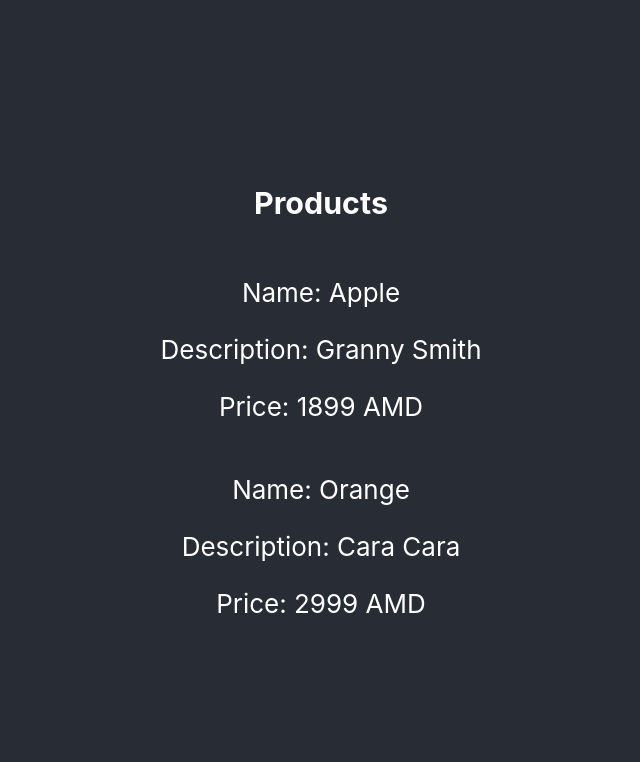
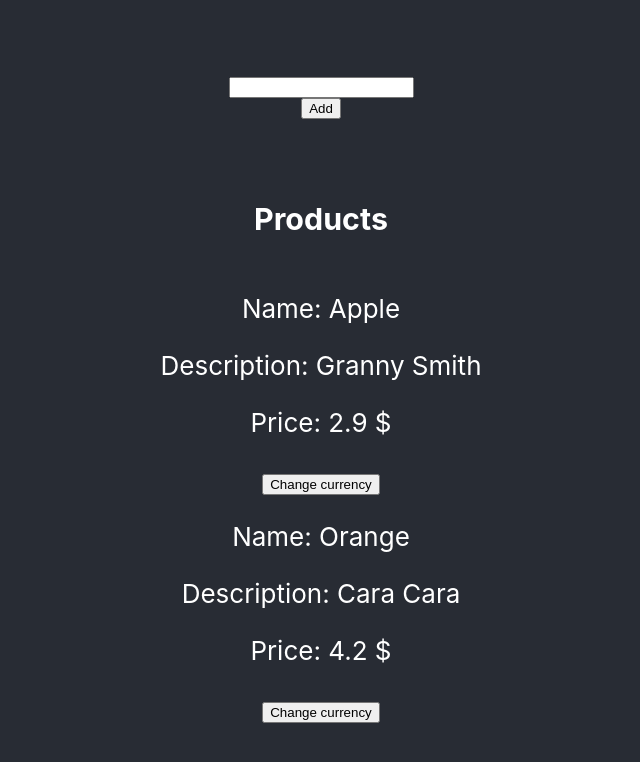
Before and after one commit to davobaghoyan/myFirstRact.js, a React (Create React App) app: page / in a window 1280 px wide. Shown: the top 762 px of the page, without its empty margins (319-959 px from the left). Built offline with nearby package versions, Linux system fonts and the light colour scheme.

Commit message:
Homework 6,7,8

```diff
--- a/src/App.js
+++ b/src/App.js
@@ -1,17 +1,20 @@
 import './App.css';
 import {Product} from './Product'
+import { ToDo } from './Homework_8/toDo';
+
 
 function App() {
   return (
     <div className="App">
       <header className="App-header">
+      <ToDo />
       <h3>Products</h3>
       <Product name = "Apple"
       descriptionText = "Granny Smith"
-      price = {1899}/>
+      amount = {2.9}/>
       <Product name = "Orange"
       descriptionText = "Cara Cara"
-      price = {2999}/>
+      amount = {4.2}/>
       </header>
     </div>
   );
--- /dev/null
+++ b/src/Homework_7/Price.js
@@ -0,0 +1,37 @@
+import React, {Component} from 'react';
+
+
+class Price extends Component{
+    constructor(props){
+super(props);
+this.state = {
+currency:  "$",
+amount : this.props.amount
+
+}
+    }
+
+handleCurrencyChange = () =>{
+    let nextCurrency = this.state.currency === "$"? "֏" : "$";
+    let nextAmount = nextCurrency === "$"?parseFloat(this.state.amount/522) : parseFloat(this.state.amount * 522);
+
+
+    this.setState({
+      currency: nextCurrency,
+      amount: nextAmount
+        }
+
+    )
+}
+
+    render(){
+        return(
+            <>
+            <p>Price: {this.state.amount} {this.state.currency}</p>
+            <button onClick = {this.handleCurrencyChange} >Change currency</button>
+            </>
+        )
+    }
+}
+
+export {Price};
--- /dev/null
+++ b/src/Homework_8/toDo.js
@@ -0,0 +1,37 @@
+import React, { Component } from "react";
+
+
+class ToDo extends Component{
+
+    state = {
+        inputValue: " ",
+        tasks: []
+    }
+handleChange = (event) => {
+this.setState({
+    inputValue: event.target.value
+}
+);
+};
+
+handleClick = () => {
+this.setState({
+    tasks: [...this.state.tasks, this.state.inputValue],
+    inputValue: ' '
+})
+
+}
+
+render(){
+        return(
+            <>
+            <input value = {this.state.inputValue} type = "text" onChange = {this.handleChange}/>
+            <button onClick = {this.handleClick}>Add</button>
+          <ol>  {this.state.tasks.map((item, index) => <li key = {index}>{item}</li>)}</ol>
+            </>
+        )
+        }
+    }
+
+
+export {ToDo};
--- a/src/Price.js
+++ /dev/null
@@ -1,13 +0,0 @@
-import React, {Component} from 'react';
-
-
-class Price extends Component{
-
-    render(){
-        return(
-            <p>Price: {this.props.price} AMD</p>
-        )
-    }
-}
-
-export {Price};
--- a/src/Product.js
+++ b/src/Product.js
@@ -1,16 +1,16 @@
 import React, {Component} from 'react';
 import {Name} from './Name';
 import { Description } from "./Description";
-import { Price } from "./Price";
+import { Price } from "./Homework_7/Price";
 
 class Product extends Component{
 
     render(){
         return(
-            <div color = 'red'>
+            <div>
             <Name name = {this.props.name}/>
-            <Description descriptionText = {this.props.descriptionText}/>
-            <Price price = {this.props.price} />
+            <Description descriptionText = {this.props.descriptionText} />
+            <Price amount = {this.props.amount} />
             </div>
         )
     }
```
Also changed, not shown: 2 other files (tests, documents, lock files or other folders).
